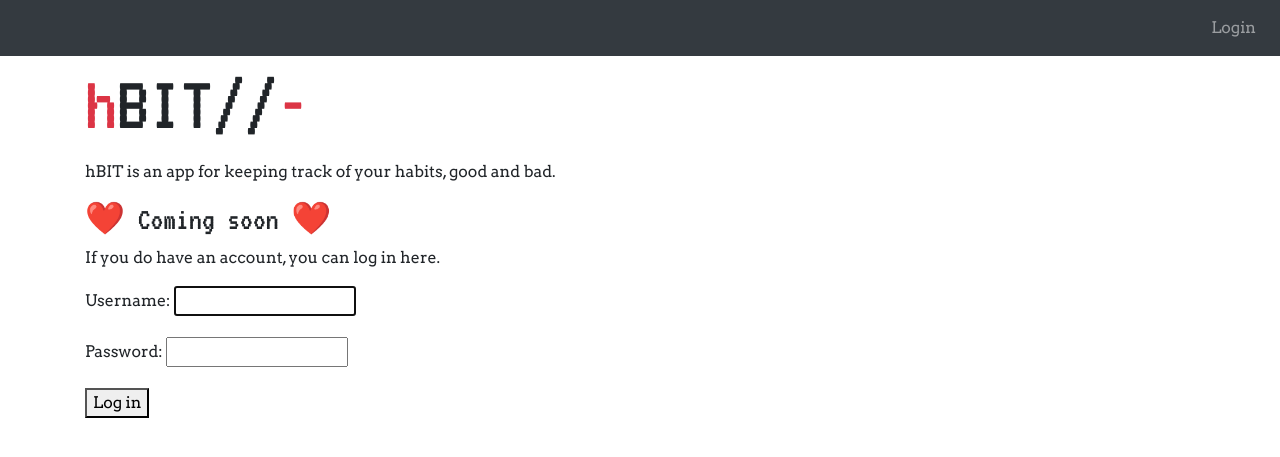
After one commit to bjornkri/hbit, a Django app: page /accounts/login/ in a window 1280 px wide. The commit adds this page. Shown: the top 457 px of the page. Run offline with Django 3.2, Linux system fonts and the light colour scheme; some libraries are stand-ins or nearby versions.

Commit message:
Set up login page

```diff
--- a/config/settings/base.py
+++ b/config/settings/base.py
@@ -33,6 +33,7 @@ DEBUG = env.bool('DJANGO_DEBUG', False)
 
 ALLOWED_HOSTS = []
 
+LOGIN_REDIRECT_URL = '/'
 
 # Application definition
 
--- a/config/urls.py
+++ b/config/urls.py
@@ -23,13 +23,17 @@ from actions.views import ActionListView, ActionCreateView
 
 urlpatterns = [
     url(r'^admin/', admin.site.urls),
-    url(r'^$', HabitListView.as_view(), name='home'),
     url(
         r'^actions/create/(?P<habit_pk>[0-9a-f-]+)/$',
         ActionCreateView.as_view(),
         name='create'
     ),
     url(r'^actions/$', ActionListView.as_view(), name='actions'),
+    url(r'^$', HabitListView.as_view(), name='home')
+]
+
+urlpatterns += [
+    url('^accounts/', include('django.contrib.auth.urls')),
 ]
 
 if 'debug_toolbar' in settings.INSTALLED_APPS:
--- a/hbit/actions/views.py
+++ b/hbit/actions/views.py
@@ -15,6 +15,7 @@ class ActionListView(LoginRequiredMixin, ListView):
     def get_queryset(self):
         qs = super(ActionListView, self).get_queryset()
         return qs.filter(habit__user=self.request.user)
+
 
 class ActionCreateView(LoginRequiredMixin, CreateView):
     model = Action
--- a/hbit/templates/base.html
+++ b/hbit/templates/base.html
@@ -13,11 +13,20 @@
         <span class="navbar-toggler-icon"></span>
       </button>
       <div class="collapse navbar-collapse" id="navbarMenu">
-        <ul class="navbar-nav mr-auto">
-          {% url 'home' as url %}
-          <li class='nav-item{% if request.path == url %} active{% endif %}'><a href="{{ url }}" class="nav-link">Habits{% if request.path == url %} <span class="sr-only">(current)</span>{% endif %}</a></li>
-          {% url 'actions' as url %}
-          <li class='nav-item{% if request.path == url %} active{% endif %}'><a href="{{ url }}" class="nav-link">Actions{% if request.path == url %} <span class="sr-only">(current)</span>{% endif %}</a></li>
+        {% if user.is_authenticated %}
+          <ul class="navbar-nav mr-auto">
+            {% url 'home' as url %}
+            <li class='nav-item{% if request.path == url %} active{% endif %}'><a href="{{ url }}" class="nav-link">Habits{% if request.path == url %} <span class="sr-only">(current)</span>{% endif %}</a></li>
+            {% url 'actions' as url %}
+            <li class='nav-item{% if request.path == url %} active{% endif %}'><a href="{{ url }}" class="nav-link">Actions{% if request.path == url %} <span class="sr-only">(current)</span>{% endif %}</a></li>
+          </ul>
+        {% endif %}
+        <ul class="navbar-nav ml-auto">
+          {% if user.is_authenticated %}
+            <li class="nav-item"><a href="{% url "logout" %}" class="nav-link">Logout</a></li>
+          {% else %}
+            <li class="nav-item"><a href="{% url "login" %}" class="nav-link">Login</a></li>
+          {% endif %}
         </ul>
       </div>
     </nav>
--- /dev/null
+++ b/hbit/templates/registration/login.html
@@ -0,0 +1,12 @@
+{% extends "base.html" %}
+
+{% block content %}
+  <p>hBIT is an app for keeping track of your habits, good and bad.</p>
+  <h2>❤️ Coming soon ❤️</h2>
+  <p>If you do have an account, you can log in here.</p>
+  <form method="post" action=".">
+    {% csrf_token %}
+    {{ form.as_p }}
+    <button type="submit">Log in</button>
+  </form>
+{% endblock content %}
```
